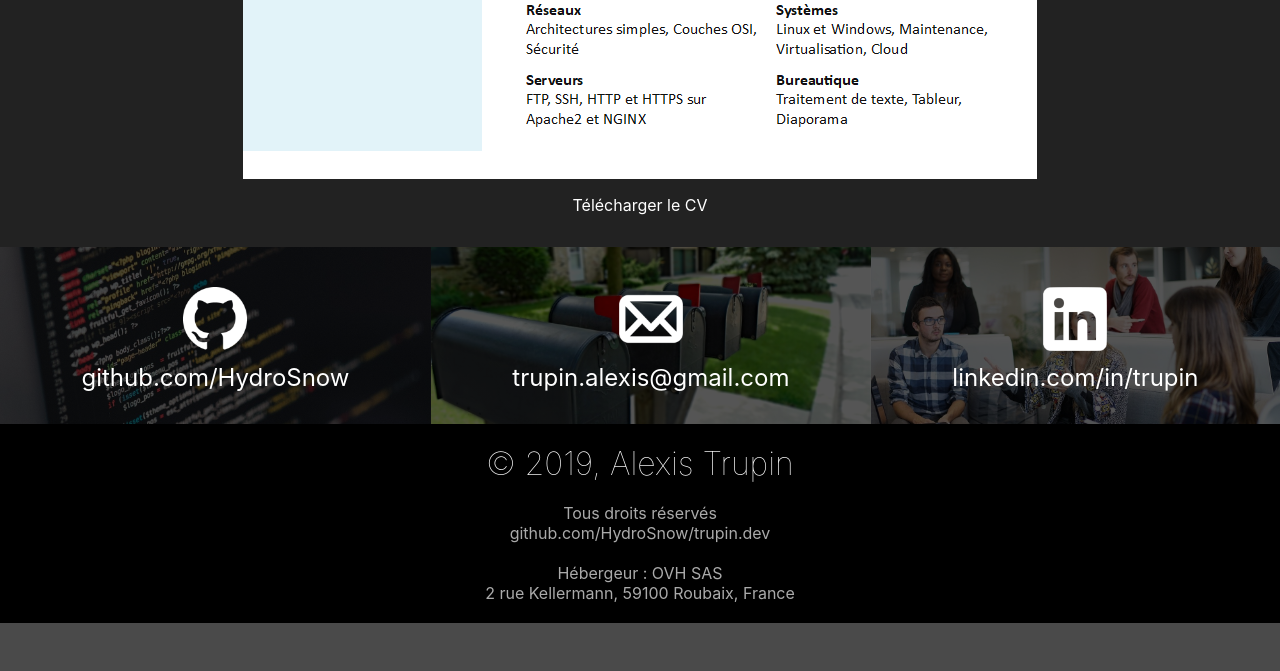
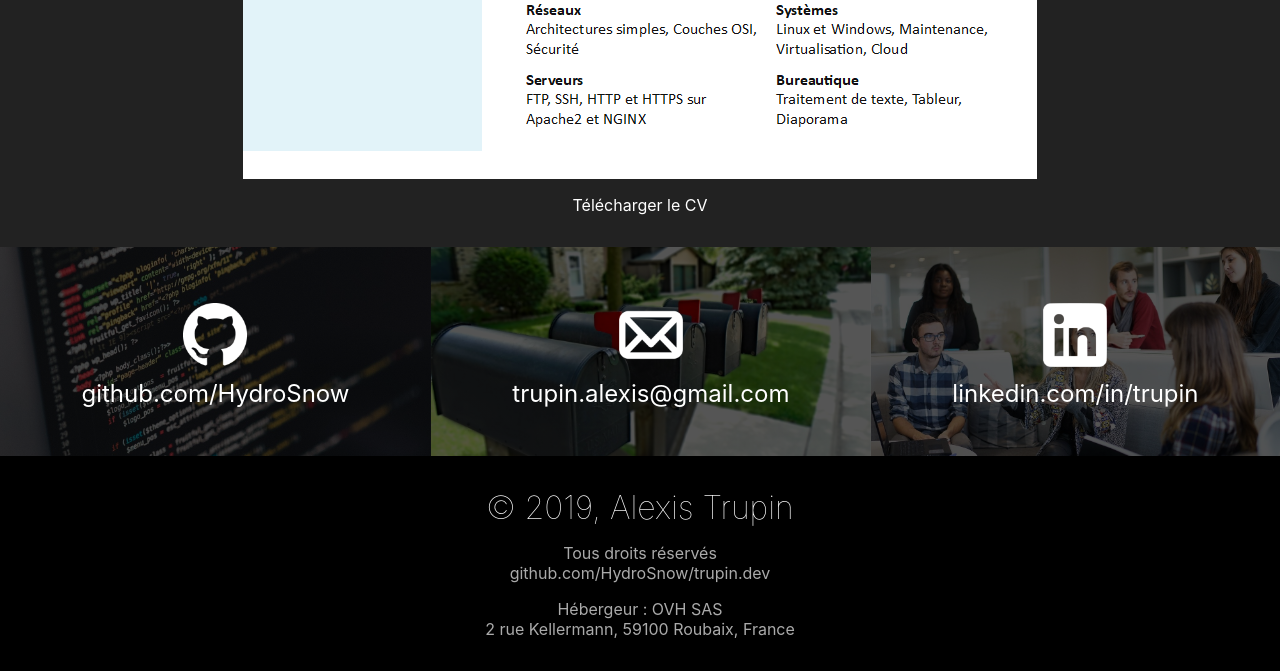
Before and after one commit to HydroSnow/trupin.dev, a PHP site: page / in a window 1280 px wide. Shown: the part 1879-2550 px from the top of the page. Before the commit the page ends 2502 px from the top, so only its background shows below. Run offline with PHP 8.4, Linux system fonts and the light colour scheme; some libraries are stand-ins or nearby versions.

Commit message:
replacing em with px

```diff
--- a/index.php
+++ b/index.php
@@ -44,7 +44,7 @@
 		header {
 			min-height: 100vh;
 
-			padding: 4em 1em;
+			padding: 64px 16px;
 			box-sizing: border-box;
 
 			display: flex;
@@ -99,7 +99,7 @@
 		}
 
 		.cardboard {
-			padding: 2em;
+			padding: 48px;
 
 			flex-grow: 1;
 
@@ -114,8 +114,12 @@
 			width: 64px;
 		}
 
+		footer {
+			padding: 16px;
+		}
+
 		footer>* {
-			margin: 20px;
+			margin: 16px;
 		}
 
 		.gandalf, .gandalf>a {
@@ -161,11 +165,11 @@
 		<img class="arrow" style="width:75px; margin-top:16px; cursor:pointer;" src="/assets/arrow.png?v=<?= $ASSETS_VER ?>" alt="Vers le bas" onclick="bonjour();" />
 	</header>
 
-	<div id="bonjour" style="padding:2em;">
+	<div id="bonjour" style="padding:32px;">
 		<h2>Bonjour !</h2>
 	</div>
 
-	<div style="padding: 2em 0; background-color: #222;">
+	<div style="padding: 32px 0; background-color: #222;">
 		<div style="overflow-x: auto;">
 			<img src="/assets/cv/CV_Alexis_Trupin_NA.png?v=<?= $ASSETS_VER ?>" alt="Mon CV">
 		</div>
```
